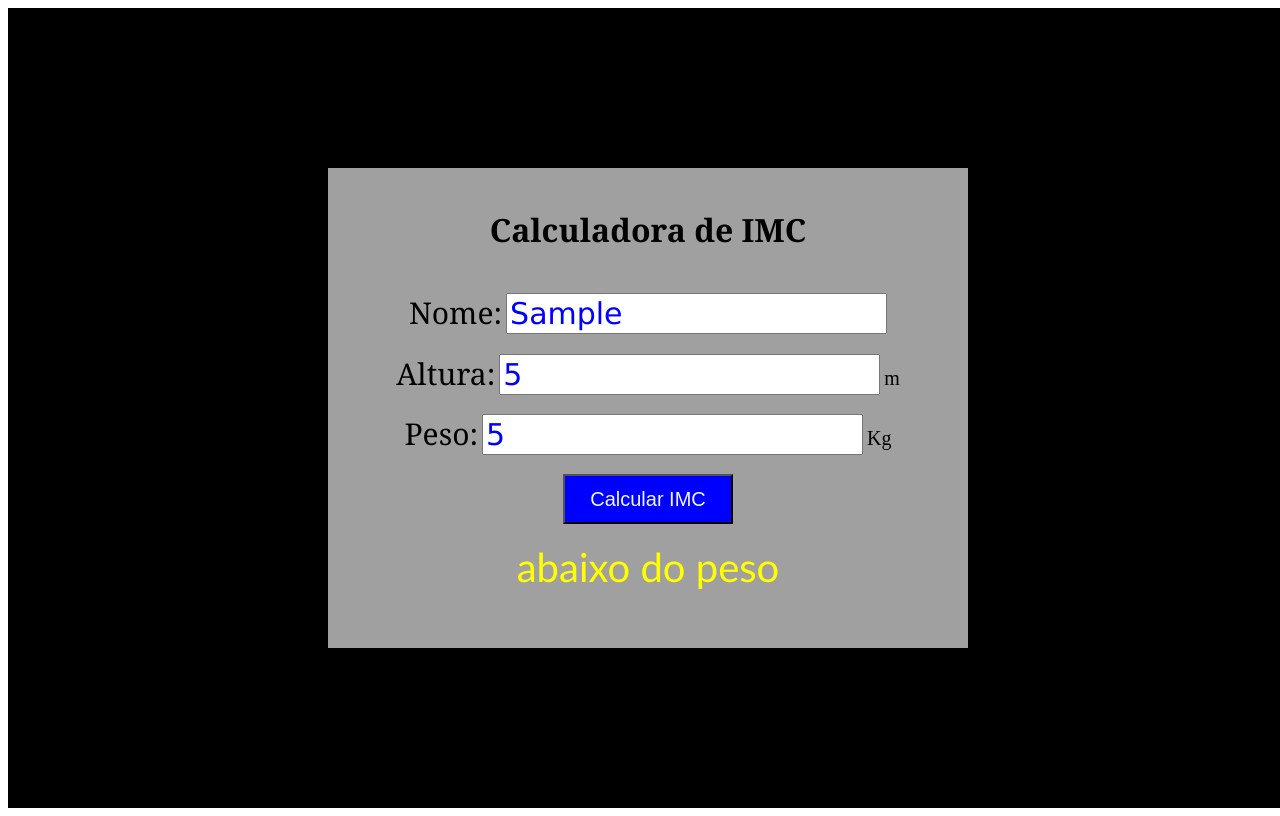
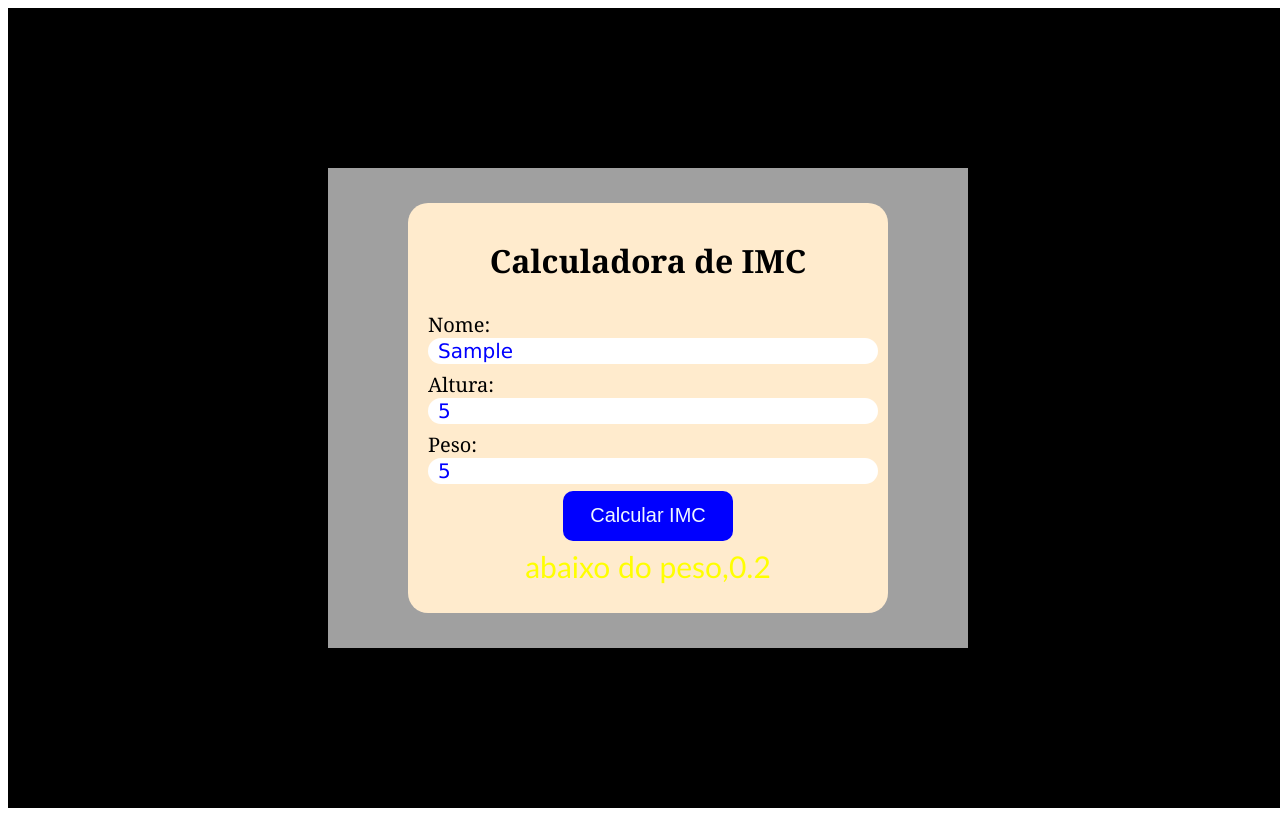
Before and after one commit to heraclides/calculadora-imc, a plain HTML site: page index.html in a window 1280 px wide. Both pictures are taken after typing "Sample", "5", "5" into the empty fields and a click on the button "Calcular IMC". Drawn offline with Linux system fonts and the light colour scheme.

Commit message:
atualização style

```diff
--- a/index.html
+++ b/index.html
@@ -13,6 +13,7 @@
 
     <div class="contant">
         <div class="container">
+            <div id="dados">
                 <h1>Calculadora de IMC</h1>
                  <div class="input">
                      <label> Nome:</label>
@@ -20,23 +21,19 @@
                 </div>
                 <div class="input">
                     <label> Altura:</label>
-                <input type="number" id="altura">
-                <p class="medida">m</p>
+                    <input type="number" id="altura" placeholder="metro">
                 </div>
                 <div class="input">
                     <label> Peso:</label>
-                <input type="number" id="peso">
-                <p class="medida">Kg</p>
+                    <input type="number" id="peso" placeholder="kilograma">
                 </div>
 
                 <Button id="button">Calcular IMC</Button>
 
-
                 <div id="resultado" style="color:yellow;"></div>
                 <div id="resultado1" style="color:green"></div>
                 <div id="resultado2" style="color:red"></div>
-
-
+            </div>
         </div>
     </div>
 
--- a/script.js
+++ b/script.js
@@ -8,12 +8,12 @@ const Resultado2 = document.getElementById('resultado2');
 
 
 const getText = (imc) => {
-    if (imc > 40) return 'obesidade grau III';
-    if (imc > 35) return 'obesidade grau II';
-    if (imc > 30) return 'obesidade grau I';
-    if (imc > 25) return 'levemente acima do peso';
-    if (imc > 18.5) return 'Peso ideal';
-    return 'abaixo do peso';
+    if (imc > 40) return ['obesidade grau III', imc];
+    if (imc > 35) return ['obesidade grau II', imc];
+    if (imc > 30) return ['obesidade grau I', imc ];
+    if (imc > 25) return ['levemente acima do peso', imc];
+    if (imc > 18.5) return ['Peso ideal', imc];
+    return ['abaixo do peso', imc];
 }
 
 const ImcCalc = () =>{
--- a/style.css
+++ b/style.css
@@ -12,26 +12,47 @@
     height: 60%;
     background-color: #A0A0A0;
     display: flex;
-    flex-direction: column;
     justify-content: center;
     align-items: center;
-    justify-content: space-evenly;
+}
+
+#dados{
+    width: 450px;
+    height: 380px;
+    background-color: blanchedalmond;
+    display: flex;
+    flex-direction: column;
+    align-items: center;
+    justify-content: space-between;
+    padding: 15px;
+    border: none;
+    border-radius: 20px;
 }
 
 h1 {
     font-family: Georgia, 'Times New Roman', Times, serif;
 }
 
+.input {
+    width:100%;
+    display: flex;
+    flex-direction: column;
+    padding-left: 10px;
+}
+
 label {
     color: black;
-    font-size: 30px;
+    font-size: 20px;
     font-family: Georgia, 'Times New Roman', Times, serif;
 }
 
 input{
-    font-size: 30px;
+    font-size: 20px;
     color: blue;
     font-family: Verdana, Geneva, Tahoma, sans-serif;
+    padding-left: 10px;
+    border: none;
+    border-radius: 20px;
 }
 
 .medida{
@@ -46,19 +67,22 @@ input{
     background-color: blue;
     color: aliceblue;
     font-size: 20px;
+    border: none;
+    border-radius: 10px;
+    cursor: pointer;
 }
 
 #resultado {
-    font-size: 40px;
+    font-size: 30px;
     font-family: 'Trebuchet MS', 'Lucida Sans Unicode', 'Lucida Grande', 'Lucida Sans', Arial, sans-serif;
 }
 
 #resultado1 {
-    font-size: 40px;
+    font-size: 30px;
     font-family: 'Trebuchet MS', 'Lucida Sans Unicode', 'Lucida Grande', 'Lucida Sans', Arial, sans-serif;
 }
 
 #resultado2 {
-    font-size: 40px;
+    font-size: 30px;
     font-family: 'Trebuchet MS', 'Lucida Sans Unicode', 'Lucida Grande', 'Lucida Sans', Arial, sans-serif;
 }
```
Lines whose indentation alone changed are shown as unchanged.
